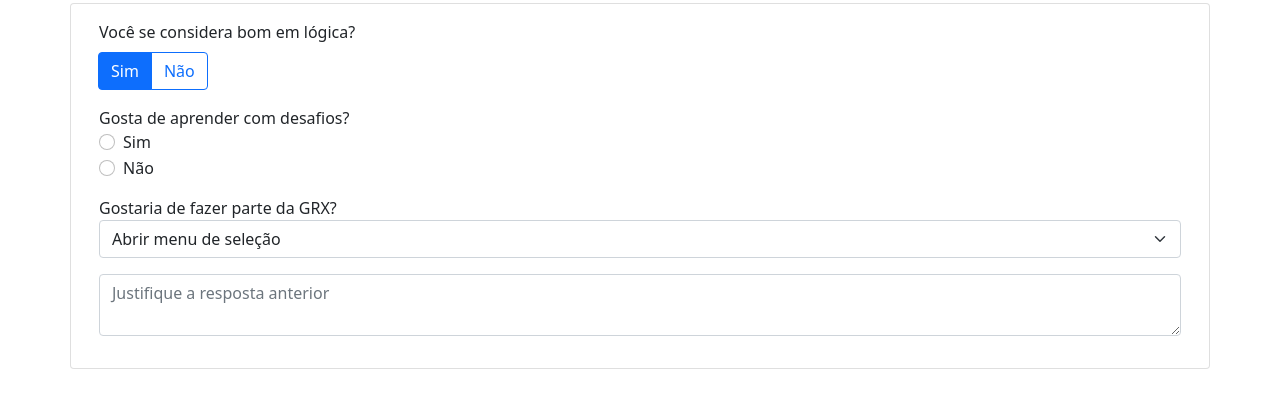
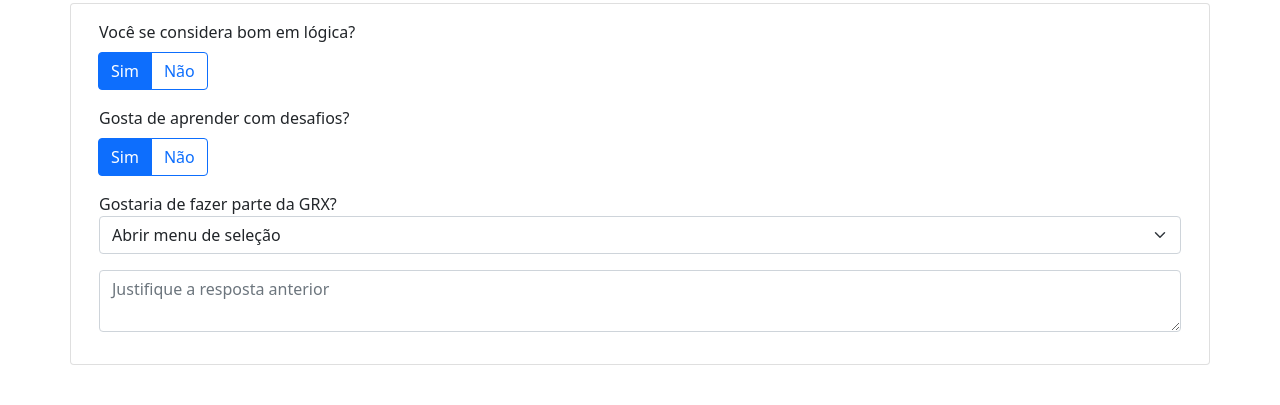
Before and after one commit to LeomarLinhares/desafio-coleta-grx, a plain HTML site: page index.html in a window 1280 px wide. Shown: the part 53-458 px from the top of the page. Drawn offline with nearby package versions, Linux system fonts and the light colour scheme.

Commit message:
:construction: feat: turns the second radio question into a group of buttons

```diff
--- a/index.html
+++ b/index.html
@@ -30,18 +30,15 @@
       </div>
 
       <div class="mb-3">
-        <label for="question_1">Gosta de aprender com desafios?</label>
-        <div class="form-check">
-          <input class="form-check-input" type="radio" name="question_1" id="question_1">
-          <label class="form-check-label" for="Sim">
-            Sim
-          </label>
+        <div class="mb-2">
+          <label for="question_2">Gosta de aprender com desafios?</label>
         </div>
-        <div class="form-check">
-          <input class="form-check-input" type="radio" name="question_1" id="question_1">
-          <label class="form-check-label" for="Não">
-            Não
-          </label>
+        <div class="btn-group" role="group" aria-label="Gosta de aprender com desafios?">
+          <input type="radio" class="btn-check" name="question_2" id="q2-sim" value="Sim" autocomplete="off" checked>
+          <label class="btn btn-outline-primary" for="q2-sim">Sim</label>
+
+          <input type="radio" class="btn-check" name="question_2" id="q2-nao" value="Não" autocomplete="off">
+          <label class="btn btn-outline-primary" for="q2-nao">Não</label>
         </div>
       </div>
 
```
